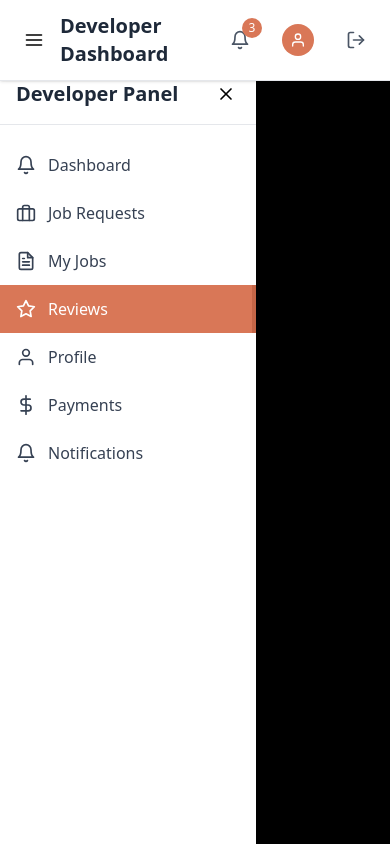
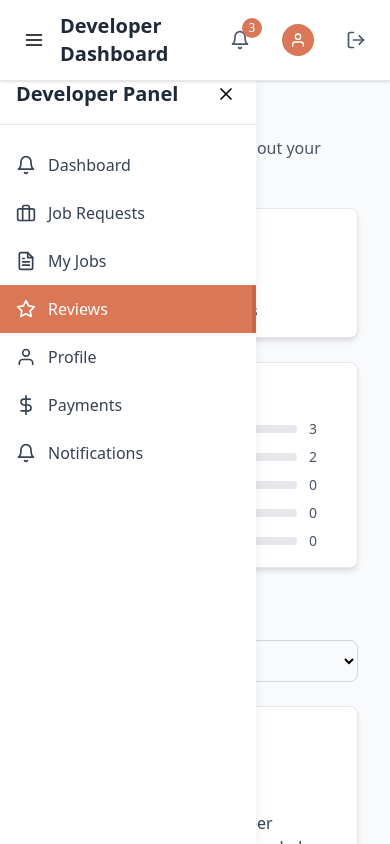
Before and after one commit to pratikshakandel100/Rahul_Group, a React (Vite) app in the folder Frontend/: page /developer/reviews in a window 390 px wide. Both pictures are taken after a click on the button 34 px from the left and 40 px from the top of the page. Shown: the top 844 px of the page. Built offline with nearby package versions, Linux system fonts and the light colour scheme.

Commit message:
code updated

```diff
--- a/Frontend/components/Sidebar.jsx
+++ b/Frontend/components/Sidebar.jsx
@@ -26,7 +26,7 @@ const Sidebar = ({ isOpen, setIsSidebarOpen }) => (
     {/* Mobile overlay */}
     {isOpen && (
       <div
-        className="fixed inset-0 bg-black bg-opacity-50 z-30 lg:hidden"
+        className="fixed inset-0 bg-opacity-50 z-30 lg:hidden"
         onClick={() => setIsSidebarOpen(false)}
       />
     )}
```
